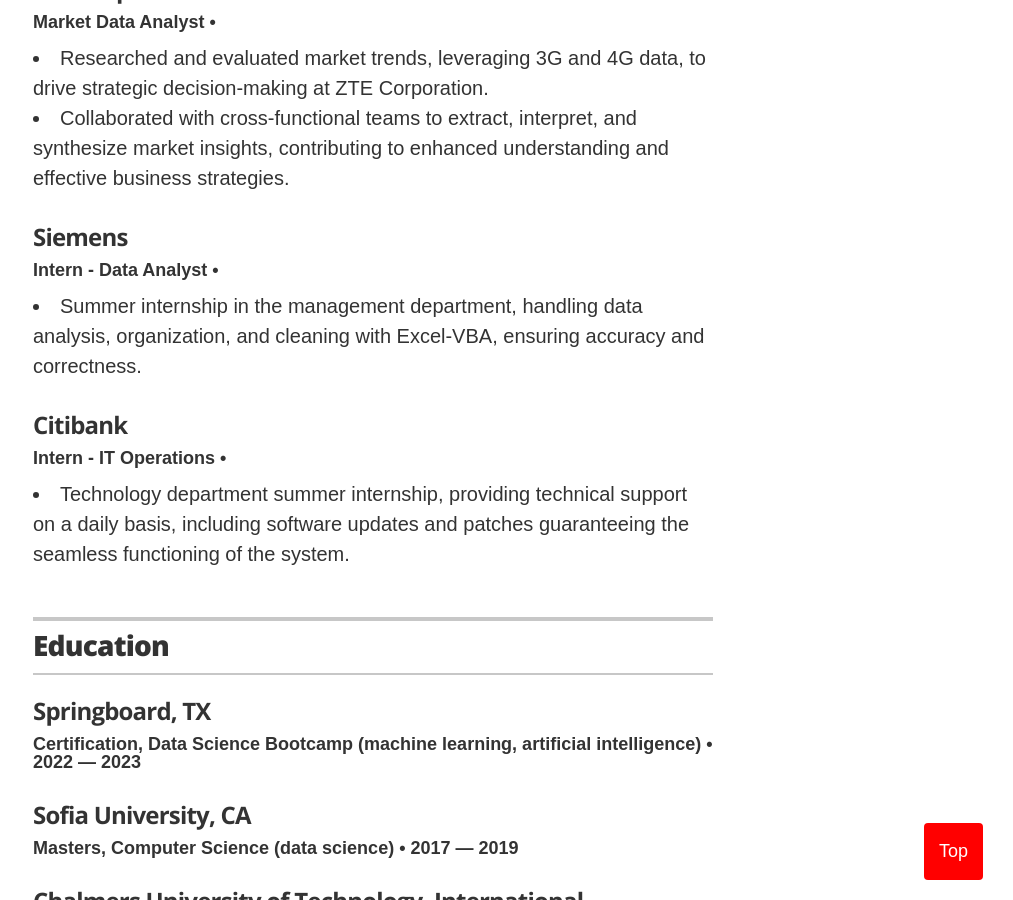
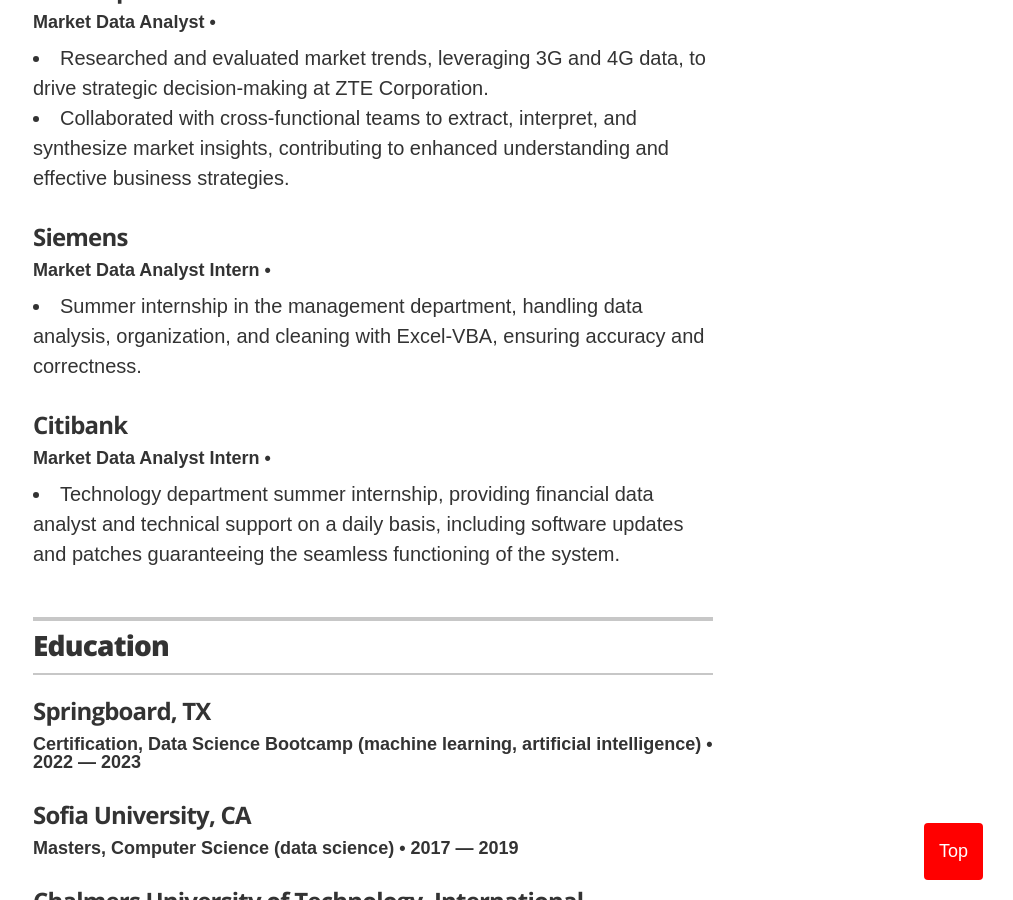
Before and after one commit to ttariqaziz/ttariqaziz.github.io, a Jekyll site: the page built from index.html, in a window 1280 px wide and 900 px high, scrolled down 2351 px. Shown: the whole window, without its empty margins (267-1280 px from the left). Built offline with Jekyll 4.4.1, drawn with Linux system fonts in a browser that asks for light colours.

Commit message:
Update experience.yml

```diff
--- a/_data/experience.yml
+++ b/_data/experience.yml
@@ -39,18 +39,16 @@
 
 - company: ZTE Corporation
   position: Market Data Analyst
-#  duration:   Jan, 2017  &mdash; Mar, 2019
+#  duration:   Nov, 2013  &mdash; Dec, 2014
   summary: <li>Researched and evaluated market trends, leveraging 3G and 4G data, to drive strategic decision-making at ZTE Corporation.</li><li>Collaborated with cross-functional teams to extract, interpret, and synthesize market insights, contributing to enhanced understanding and effective business strategies.</li>
 #  summary: <li>Demonstrated strong data analysis skills by reviewing a significant volume of marketing data and creating insightful dashboards, reports, and storytelling visualizations.</li><li>Conducted thorough data analysis to uncover key insights and presented meaningful findings to stakeholders. Predicted an 8% increase in sales volume based on the findings.</li>
 
 # Internship
 - company: Siemens
-  position: Intern - Data Analyst
- # duration: Feb, 2018 &mdash; Jan, 2019
+  position: Market Data Analyst Intern
   summary: <li>Summer internship in the management department, handling data analysis, organization, and cleaning with Excel-VBA, ensuring accuracy and correctness.</li>
 
 # Internship
 - company: Citibank
-  position: Intern - IT Operations
- # duration: Feb, 2018 &mdash; Jan, 2019
-  summary: <li>Technology department summer internship, providing technical support on a daily basis, including software updates and patches guaranteeing the seamless functioning of the system.</li>
+  position: Market Data Analyst Intern
+  summary: <li>Technology department summer internship, providing financial data analyst and technical support on a daily basis, including software updates and patches guaranteeing the seamless functioning of the system.</li>
```
